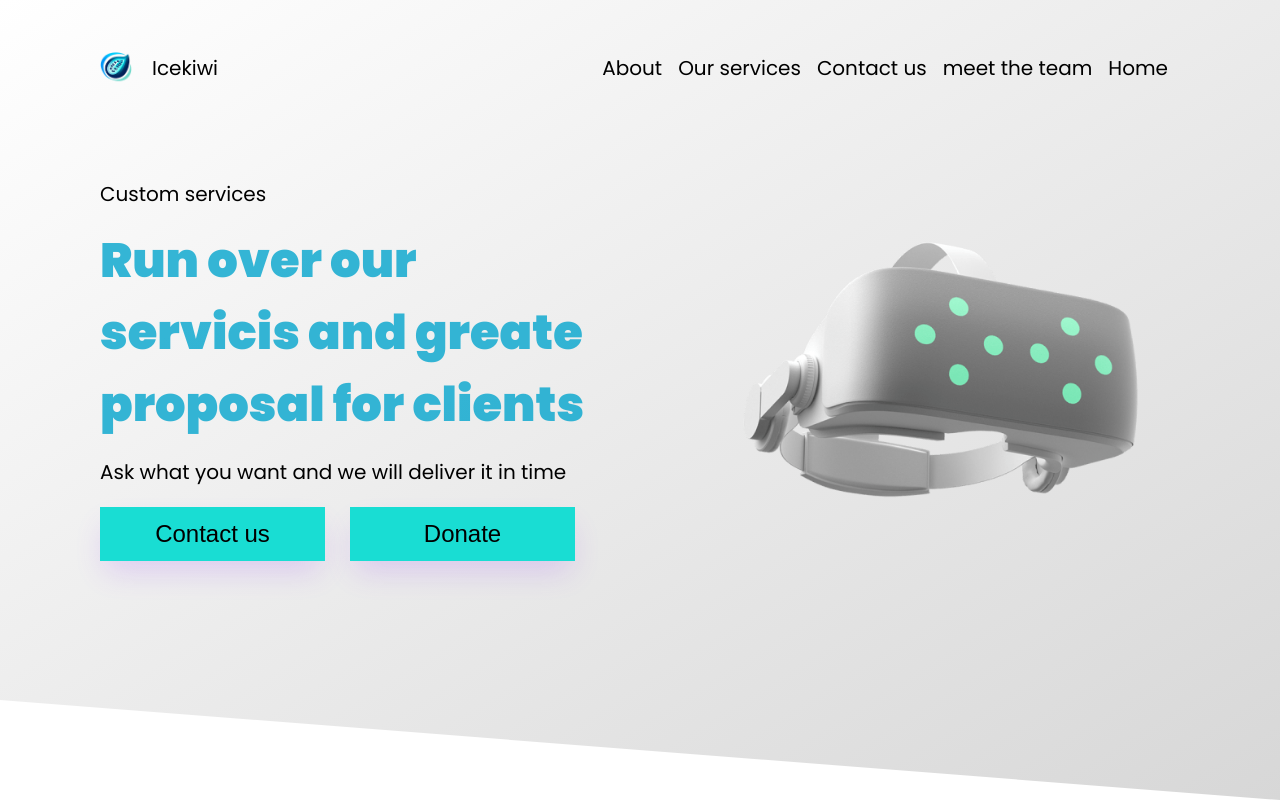
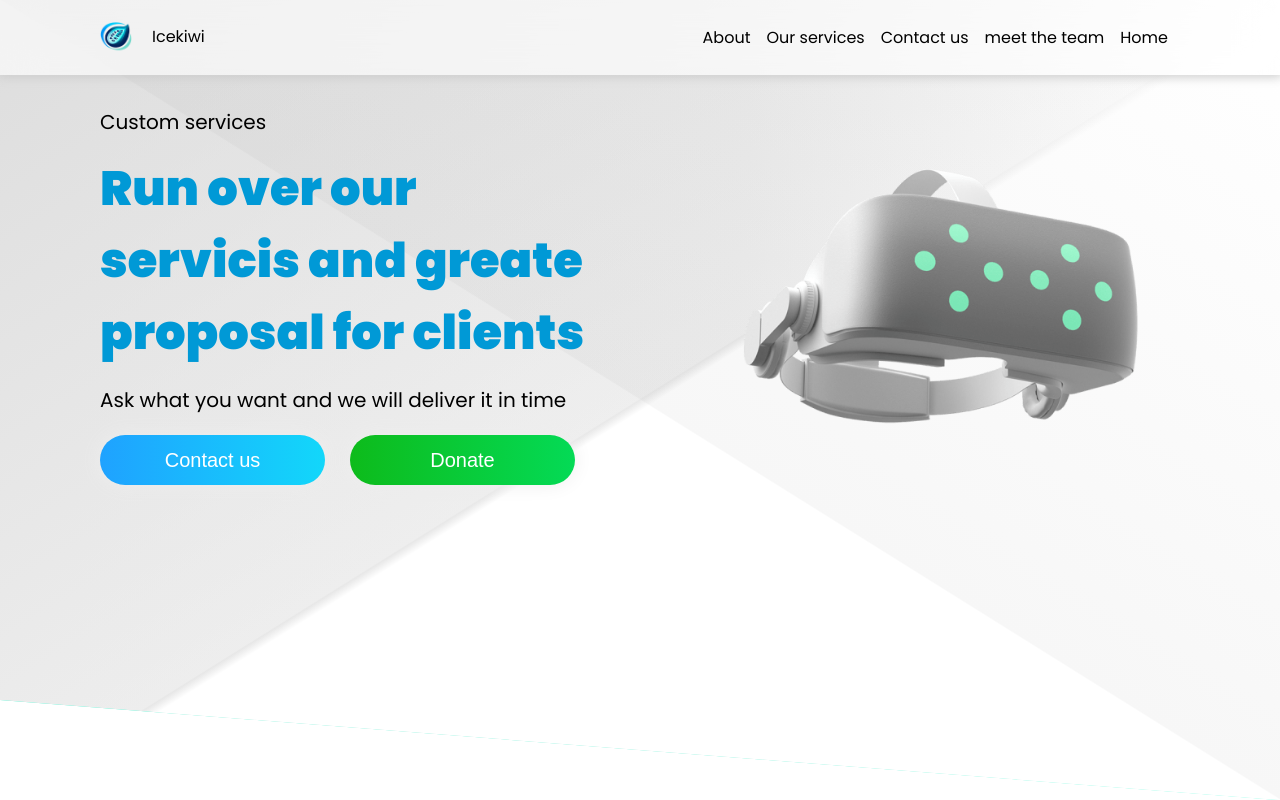
Before and after one commit to icekiwisoft/Icekiwi, a React (Create React App) app: page / in a window 1280 px wide. Shown: the top 800 px of the page. Built offline with nearby package versions, Linux system fonts and the light colour scheme.

Commit message:
change design

```diff
--- a/src/App.css
+++ b/src/App.css
@@ -23,6 +23,7 @@
   font-family: "Poppins", sans-serif;
   box-sizing: border-box;
   position: relative;
+  z-index: 0;
 }
 
 
@@ -33,6 +34,22 @@ section {
 
 }
 
+nav {
+  position: fixed;
+  background-color: #ffffffa4;
+  top: 0;
+  left: 0;
+  padding: 0 100px;
+
+  height: 75px;
+  box-shadow: 0 0 10px 2px #ccc;
+  backdrop-filter: blur(20px);
+  -webkit-backdrop-filter: blur(20px);
+
+  z-index: 10000;
+  width: 100%;
+  font-size: 1rem;
+}
 
 
 .sociallinks {
@@ -66,10 +83,16 @@ body {
   padding: 75px 0;
   display: flex;
 
+
 }
 
 header {
+  background: #00FFCB;
   clip-path: polygon(0 0, 100% 0, 100% 100%, 0 calc(100% - 100px));
+  background-image: linear-gradient(to bottom left, rgba(136, 136, 136, 0) 0, rgba(136, 136, 136, 0.068) 49.9%, transparent 50%),
+    linear-gradient(to bottom right, rgba(211, 211, 211, 0.5) 0, rgba(255, 255, 255, 0.253) 49.9%, transparent 50%),
+    linear-gradient(to top left, white 0%, white 49.3%, rgba(255, 255, 255, 0) 50%, rgba(255, 255, 255, 0) 100%),
+    linear-gradient(-89deg, #ffffff 0%, rgb(233, 233, 233)42%, #e7e7e7 94%);
 }
 
 .buttons {
@@ -82,8 +105,6 @@ header {
 }
 
 header button {
-  padding: 15px 35px;
-  background-color: rgb(40, 205, 255);
   margin-right: 25px;
   color: white;
   width: 300px;
@@ -92,14 +113,27 @@ header button {
 
 
 
+
+.btn-grad {}
+
+
+
+
+
+
+
 /* CSS */
 header button {
-  align-items: center;
-  background-color: #19ddd3;
+  background-image: linear-gradient(to right, #1FA2FF 0%, #12D8FA 51%, #1FA2FF 100%);
+  text-align: center;
+  transition: 0.5s;
+  background-size: 200% auto;
+  color: white;
+  box-shadow: 0 0 20px #eee;
+  border-radius: 10px;
+  display: block;
+
   border: 0;
-  box-shadow: rgba(151, 65, 252, 0.2) 0 15px 30px -5px;
-  box-sizing: border-box;
-  color: #000000;
   display: flex;
   font-family: Phantomsans, sans-serif;
   font-size: 20px;
@@ -108,6 +142,7 @@ header button {
   max-width: 100%;
   min-width: 140px;
   padding: 15px 35px;
+  border-radius: 100px;
 
   text-decoration: none;
   user-select: none;
@@ -117,22 +152,15 @@ header button {
   cursor: pointer;
 }
 
-header button:active,
+
+
 header button:hover {
-  outline: 0;
+  background-position: right center;
+  /* change the direction of the change here */
+  color: #fff;
+  text-decoration: none;
 }
 
-
-
-button:hover span {
-  background: none;
-}
-
-
-header button {
-  font-size: 24px;
-  min-width: 196px;
-}
 
 
 @media (min-width: 768px) {
@@ -149,7 +177,6 @@ header::after {
   z-index: -1;
   width: 100%;
   height: 100%;
-  background: linear-gradient(to bottom right, rgba(255, 255, 255, 0.8), rgba(215, 215, 215, 1));
   top: 0;
   left: 0;
 }
@@ -167,9 +194,15 @@ header .video-container {
   margin: auto;
 }
 
+.cb {
+  background-image: linear-gradient(to right, #0dbb1b 0%, #04db57 51%, #0faf0a 100%);
+
+  color: white;
+}
+
 .headertext {
   font-size: 3rem;
-  color: #0fa8ced7;
+  color: #0099d6;
 }
 
 .part2 {
--- a/src/Components/Hero.jsx
+++ b/src/Components/Hero.jsx
@@ -7,11 +7,12 @@ import Navbar from './Navbar';
 
 const Hero = () => {
   return (
-
+    <>
+      <Navbar />
       <header className='min-h-screen md:px-body md:pt-8 '>
 
 
-      <Navbar />
+
         <div className='header-content'>
 
           <div className=' part2 text-black '>
@@ -36,6 +37,9 @@ const Hero = () => {
 
 
       </header>
+
+    </>
+
   )
 }
 
--- a/src/Components/Navbar.jsx
+++ b/src/Components/Navbar.jsx
@@ -17,7 +17,7 @@ const Navbar = () => {
 
   return (
 
-    <nav className="n-wrapper  md:flex md:justify-between md:items-center py-5 ">
+    <nav className="n-wrapper  md:flex md:justify-between md:items-center ">
       <div className="n-left flex items-center justify-between ">
         <span className='flex justify-between items-center cursor-pointer'>
           <img alt='icekiwi' src={Logo} className='mr-5' width={32} height={32} /> Icekiwi
```
Lines whose indentation alone changed are shown as unchanged.
